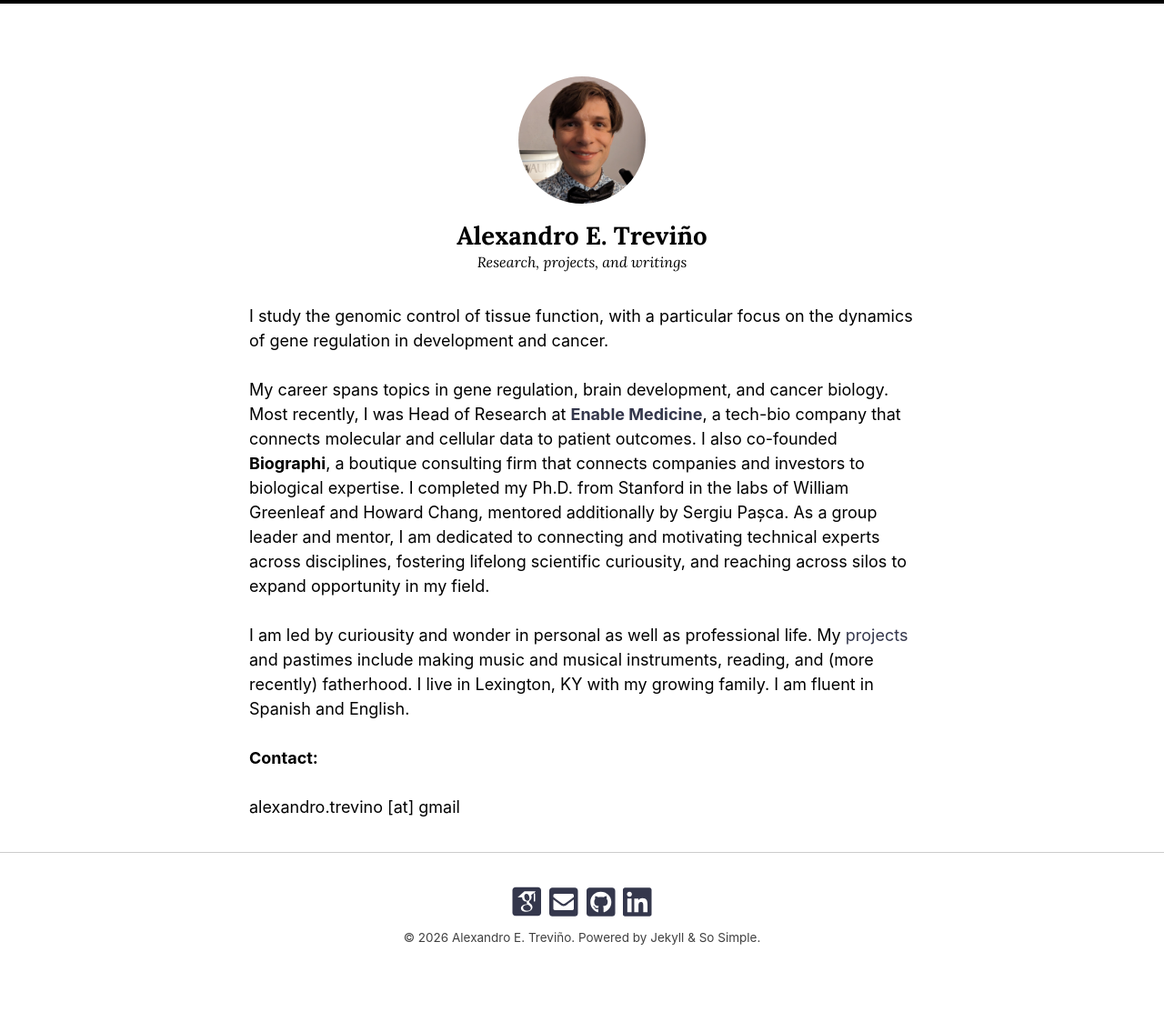
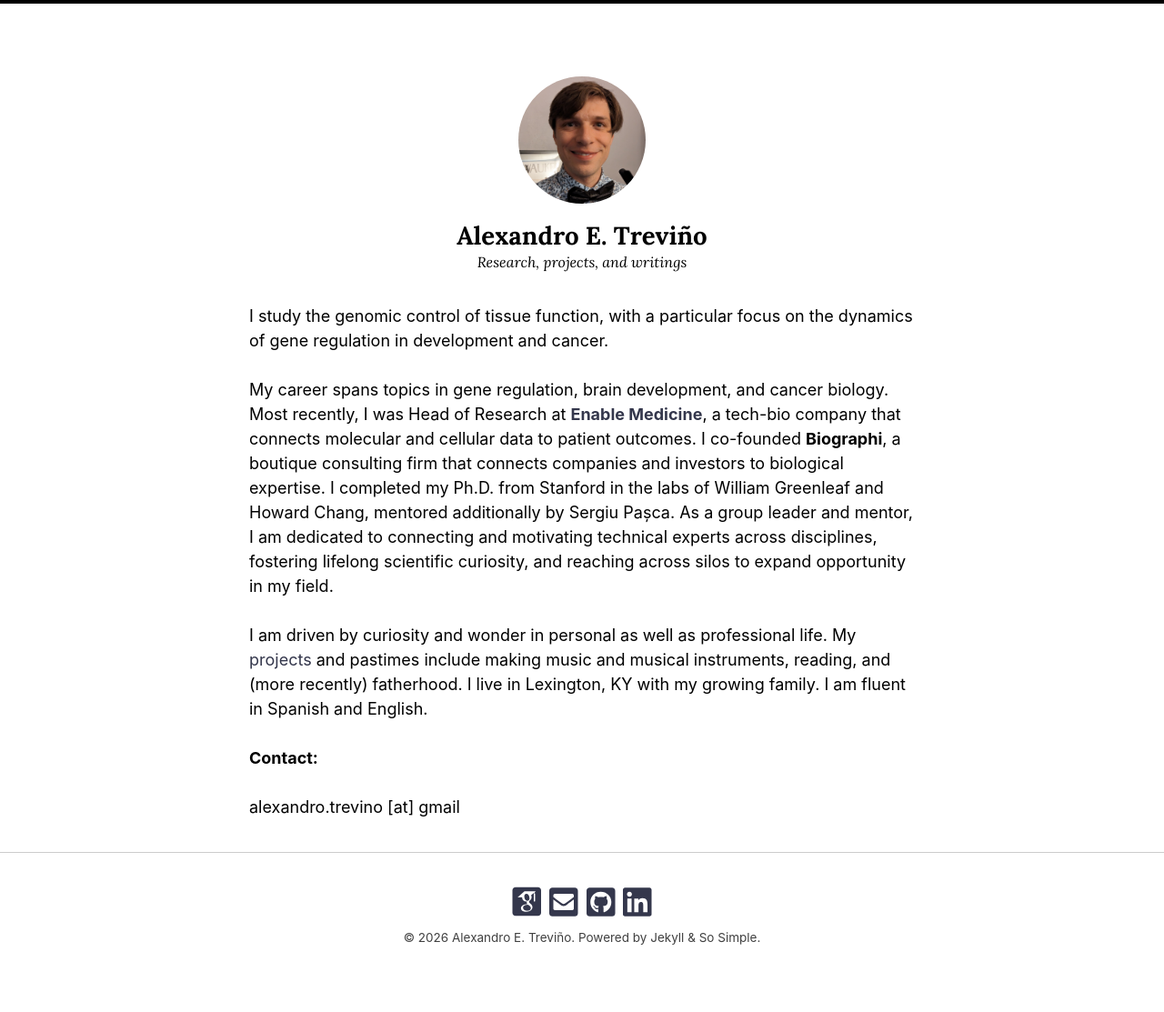
Before and after one commit to alexandrotrevino/alexandrotrevino.github.io, a Jekyll site: the page built from index.md, in a window 1280 px wide. Shown: the whole page at 91% size. Built offline with Jekyll 4.4.1, drawn with Linux system fonts in a browser that asks for light colours; nearby versions of some CDN libraries; some web fonts are replaced; comment, search, counter and statistics services are not loaded.

Commit message:
minor text changes

```diff
--- a/index.md
+++ b/index.md
@@ -7,9 +7,9 @@
 
 I study the genomic control of tissue function, with a particular focus on the dynamics of gene regulation in development and cancer.
 
-My career spans topics in gene regulation, brain development, and cancer biology. Most recently, I was Head of Research at [**Enable Medicine**](https://enablemedicine.com), a tech-bio company that connects molecular and cellular data to patient outcomes. I also co-founded **Biographi**, a boutique consulting firm that connects companies and investors to biological expertise. I completed my Ph.D. from Stanford in the labs of William Greenleaf and Howard Chang, mentored additionally by Sergiu Pașca. As a group leader and mentor, I am dedicated to connecting and motivating technical experts across disciplines, fostering lifelong scientific curiousity, and reaching across silos to expand opportunity in my field.
+My career spans topics in gene regulation, brain development, and cancer biology. Most recently, I was Head of Research at [**Enable Medicine**](https://enablemedicine.com), a tech-bio company that connects molecular and cellular data to patient outcomes. I co-founded **Biographi**, a boutique consulting firm that connects companies and investors to biological expertise. I completed my Ph.D. from Stanford in the labs of William Greenleaf and Howard Chang, mentored additionally by Sergiu Pașca. As a group leader and mentor, I am dedicated to connecting and motivating technical experts across disciplines, fostering lifelong scientific curiosity, and reaching across silos to expand opportunity in my field.
 
-I am led by curiousity and wonder in personal as well as professional life. My [projects](./projects/) and pastimes include making music and musical instruments, reading, and (more recently) fatherhood. I live in Lexington, KY with my growing family. I am fluent in Spanish and English.
+I am driven by curiosity and wonder in personal as well as professional life. My [projects](./projects/) and pastimes include making music and musical instruments, reading, and (more recently) fatherhood. I live in Lexington, KY with my growing family. I am fluent in Spanish and English.
 
 **Contact:**
 
```
Also changed, not shown: publications.md (+1 -1 lines).
